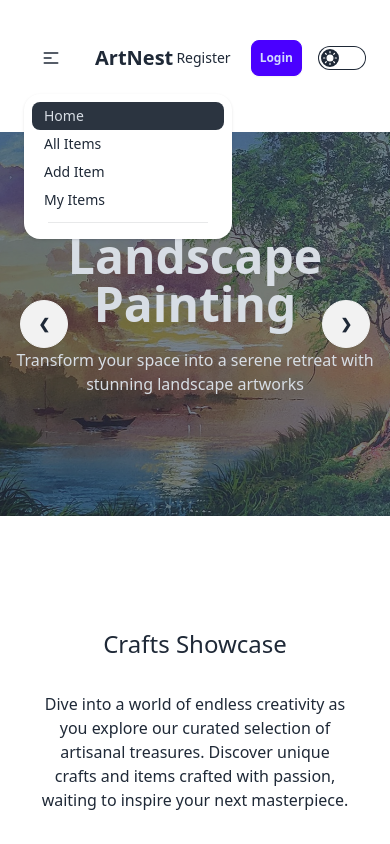
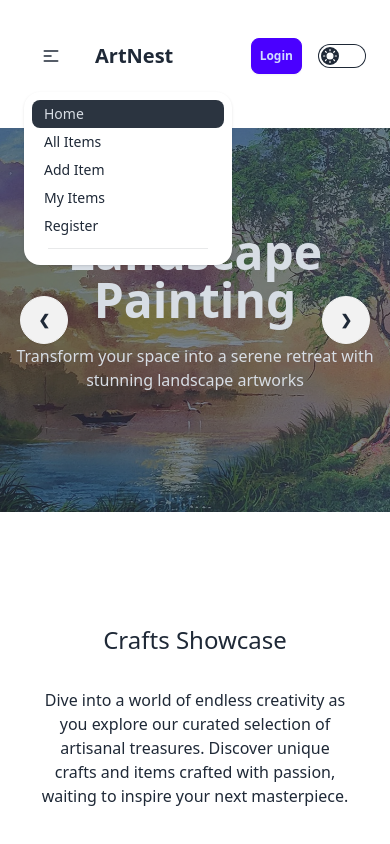
Before and after one commit to sioanik/artnest-client, a React (Vite) app: page / in a window 390 px wide. Both pictures are taken after a click on the button 51 px from the left and 58 px from the top of the page. Shown: the top 844 px of the page. Built offline with nearby package versions, Linux system fonts and the light colour scheme; no server answers.

Commit message:
responsive v1

```diff
--- a/src/components/Artwork.jsx
+++ b/src/components/Artwork.jsx
@@ -5,7 +5,7 @@ const Artwork = ({ artwork }) => {
     return (
         <div>
             <div className="card bg-base-100 shadow-xl">
-                <figure className="h-60"><img src={artwork.image} alt="artwork" className="w-full h-full object-contain" /></figure>
+                <figure className="max-h-60"><img src={artwork.image} alt="artwork" className="w-full h-full object-contain" /></figure>
                 <div className="card-body">
                     <h2 className="card-title">{artwork.item_name}</h2>
                     <p>{artwork.subcategory_Name}</p>
--- a/src/components/ArtworksSection.jsx
+++ b/src/components/ArtworksSection.jsx
@@ -23,12 +23,12 @@ const ArtworksSection = () => {
     // }, [])
 
     return (
-        <div>
-             <div className=" w-[80%] mx-auto">
+        <div className="w-[80%] mx-auto">
+             <div className="pb-20">
                 <p className="text-2xl text-center py-8">Crafts Showcase</p>
                 <p className="text-center">Dive into a world of endless creativity as you explore our curated selection of artisanal treasures. Discover unique crafts and items crafted with passion, waiting to inspire your next masterpiece.</p>
             </div>
-            <div className="grid grid-cols-2 gap-10 m-24">
+            <div className="grid grid-cols-1 md:grid-cols-2 gap-8 md:gap-10">
                 {
                     artworks.slice(0,6).map((item, idx) => <Artwork key={idx} artwork={item}></Artwork>)
                 }
--- a/src/components/Navbar.jsx
+++ b/src/components/Navbar.jsx
@@ -13,14 +13,14 @@ const Navbar = () => {
 
     const { logOut, user } = useContext(AuthContext)
 
-    const [theme, setTheme]  = useState('light')
+    const [theme, setTheme] = useState('light')
 
-    useEffect(()=>{
+    useEffect(() => {
         localStorage.setItem('theme', theme)
         const localTheme = localStorage.getItem('theme')
         // console.log(localTheme);
         document.querySelector('html').setAttribute('data-theme', localTheme)
-    },[theme])
+    }, [theme])
 
 
 
@@ -43,7 +43,11 @@ const Navbar = () => {
                         <div tabIndex={0} role="button" className="btn btn-ghost lg:hidden">
                             <svg xmlns="http://www.w3.org/2000/svg" className="h-5 w-5" fill="none" viewBox="0 0 24 24" stroke="currentColor"><path strokeLinecap="round" strokeLinejoin="round" strokeWidth="2" d="M4 6h16M4 12h8m-8 6h16" /></svg>
                         </div>
+
+
                         <ul tabIndex={0} className="menu menu-sm dropdown-content mt-3 z-10 p-2 shadow bg-base-100 rounded-box w-52">
+
+                            {/* Mobile view------  */}
                             <li><NavLink to={'/'} >Home</NavLink></li>
 
                             <li>
@@ -54,6 +58,9 @@ const Navbar = () => {
                             </li>
                             <li>
                                 <NavLink to={'/my-arts'}>My Items</NavLink>
+                            </li>
+                            <li className="md:hidden">
+                                <NavLink to={'/register'}>Register</NavLink>
                             </li>
                             <li>
                                 {/* <NavLink to={'/update-profile'}>Update Profile</NavLink> */}
@@ -99,7 +106,7 @@ const Navbar = () => {
                             <NavLink to={'/login'}>Login</NavLink>
                         </li> */}
 
-                        <li>
+                        <li className="hidden md:block">
                             <NavLink to={'/register'}>Register</NavLink>
                         </li>
 
--- a/src/pages/MyArtList.jsx
+++ b/src/pages/MyArtList.jsx
@@ -103,7 +103,7 @@ const MyArtList = () => {
             <div>
                 <div className="flex justify-center mb-20">
                     <div className="dropdown dropdown-hover">
-                        <div tabIndex={0} role="button" className="btn m-1">Customization Filter</div>
+                        <div tabIndex={0} role="button" className="btn m-1">Filter Customization </div>
                         <ul tabIndex={0} className="dropdown-content z-[1] menu p-2 shadow bg-base-100 rounded-box w-52">
                             <li onClick={handleCustomizable}><a>Customizable</a></li>
                             <li onClick={handleNotCustomizable}><a>Not Customizable</a></li>
--- a/src/pages/UpdateCraft.jsx
+++ b/src/pages/UpdateCraft.jsx
@@ -85,8 +85,8 @@ const UpdateCraft = () => {
     return (
         <div>
             <div className="px-10">
-                <p className="text-2xl text-center py-8">Add Craft Item</p>
-                <p className="text-center">Unleash your creativity and showcase your craftsmanship. Share your masterpieces with the world, and let your artistry shine.</p>
+                <p className="text-2xl text-center py-8">Update Craft Item</p>
+                {/* <p className="text-center">Unleash your creativity and showcase your craftsmanship. Share your masterpieces with the world, and let your artistry shine.</p> */}
             </div>
             <div className="mt-10 px-10">
                 <form onSubmit={handleUpdateCraft}>
```
Lines whose indentation alone changed are shown as unchanged.
